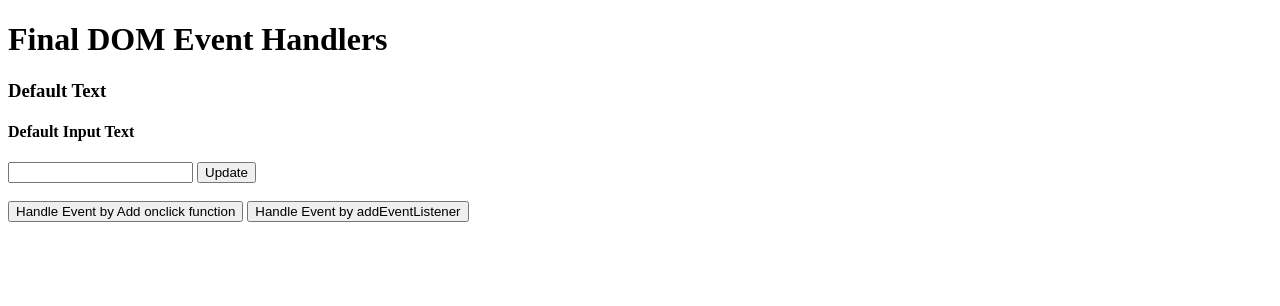
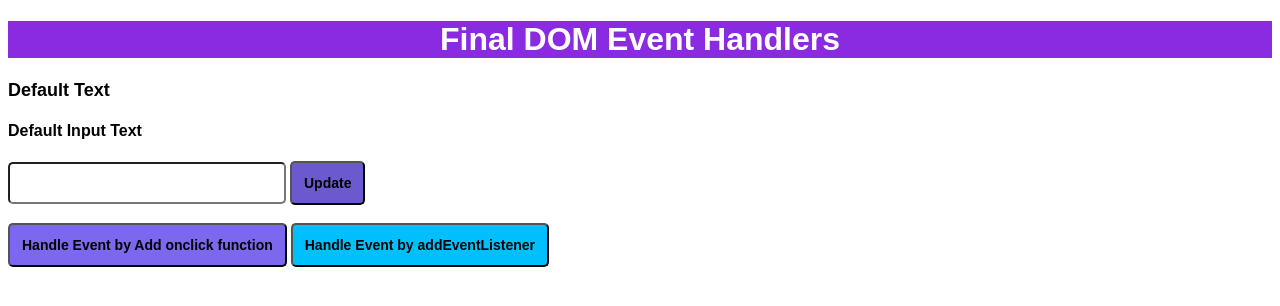
Before and after one commit to SK-Jabed/JavaScript-DOM-Events, a plain HTML site: page event-summary.html in a window 1280 px wide. Drawn offline with Linux system fonts and the light colour scheme.

Commit message:
Event Summary and Comment Box Files Done

```diff
--- a/event-summary.html
+++ b/event-summary.html
@@ -4,6 +4,7 @@
   <meta charset="UTF-8">
   <meta name="viewport" content="width=device-width, initial-scale=1.0">
   <title>JS DOM Summary</title>
+  <link rel="stylesheet" href="styles/event-summary.css">
 </head>
 <body>
   <h1>Final DOM Event Handlers</h1>
@@ -12,7 +13,7 @@
   <input id="input-field" type="text">
   <button id="update-btn">Update</button>
   <br><br>
-  <button onclick="handleOnClick()">Handle Event by Add onclick function</button>
+  <button id="onclick-btn" onclick="handleOnClick()">Handle Event by Add onclick function</button>
   <button id="event-listener">Handle Event by addEventListener</button>
   <script src="js/event-summary.js"></script>
 </body>
--- /dev/null
+++ b/styles/event-summary.css
@@ -0,0 +1,41 @@
+h1 {
+ background-color: blueviolet;
+  text-align: center;
+  color: white;
+  font-family: Arial, Helvetica, sans-serif;
+  cursor: pointer;
+}
+#handler-status {
+  font-size: 18px;
+  font-weight: 600;
+  font-family: Arial, Helvetica, sans-serif;
+}
+#update-input-text {
+  font-size: 16px;
+  font-weight: 600;
+  font-family: Arial, Helvetica, sans-serif;
+}
+button {
+  padding: 12px;
+  border-radius: 5px;
+  cursor: pointer;
+  border-color: black;
+  font-size: 14px;
+  font-weight: 600;
+}
+#input-field {
+  width: 270px;
+  height: 36px;
+  border-radius: 5px;
+  font-size: 14px;
+  font-weight: 600;
+}
+#update-btn {
+  background-color: slateblue;
+}
+#onclick-btn {
+  background-color: mediumslateblue;
+}
+#event-listener {
+  background-color:  deepskyblue;
+}
--- a/styles/style.css
+++ b/styles/style.css
@@ -11,6 +11,7 @@ button {
   text-align: center;
   color: white;
   font-family: Arial, Helvetica, sans-serif;
+  cursor: pointer;
 }
 #click-btn {
   background-color: darkblue;
```
Also changed, not shown: comment-box.html (+6 -1 lines), js/comment-box.js (added, +19 -0 lines), js/more-events.js (added, +30 -0 lines), more-events.html (added, +14 -0 lines).
